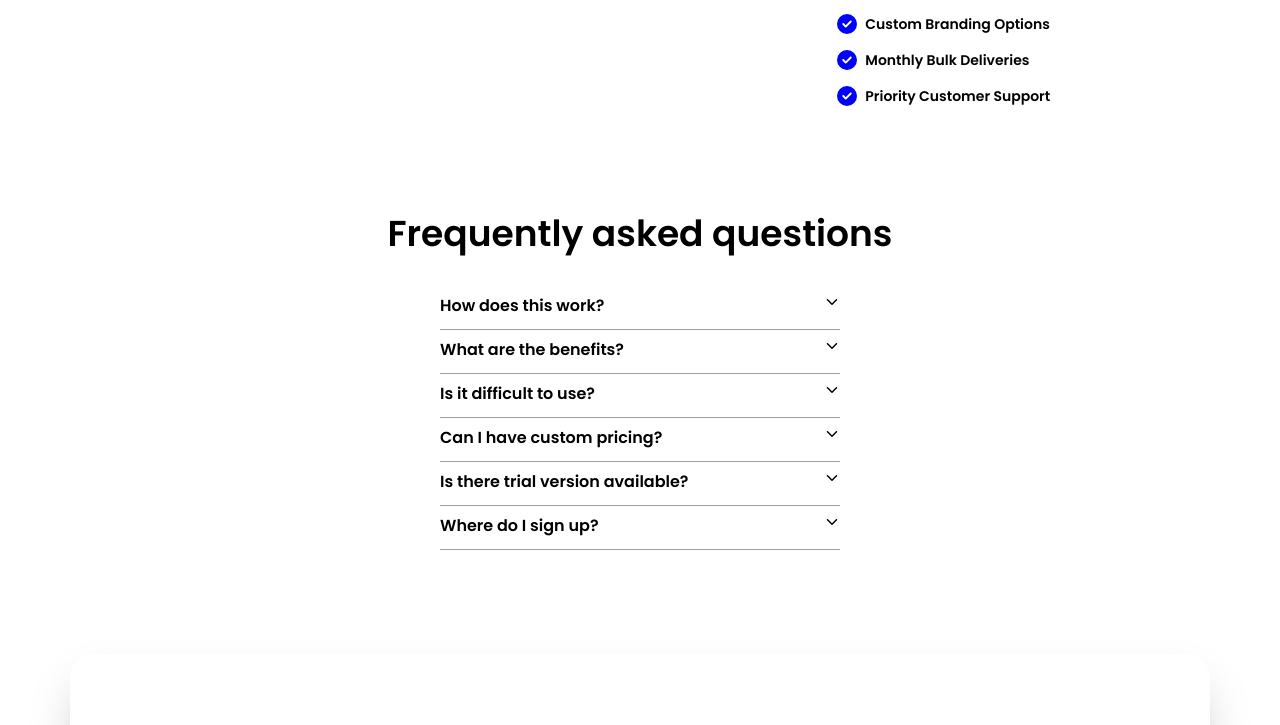
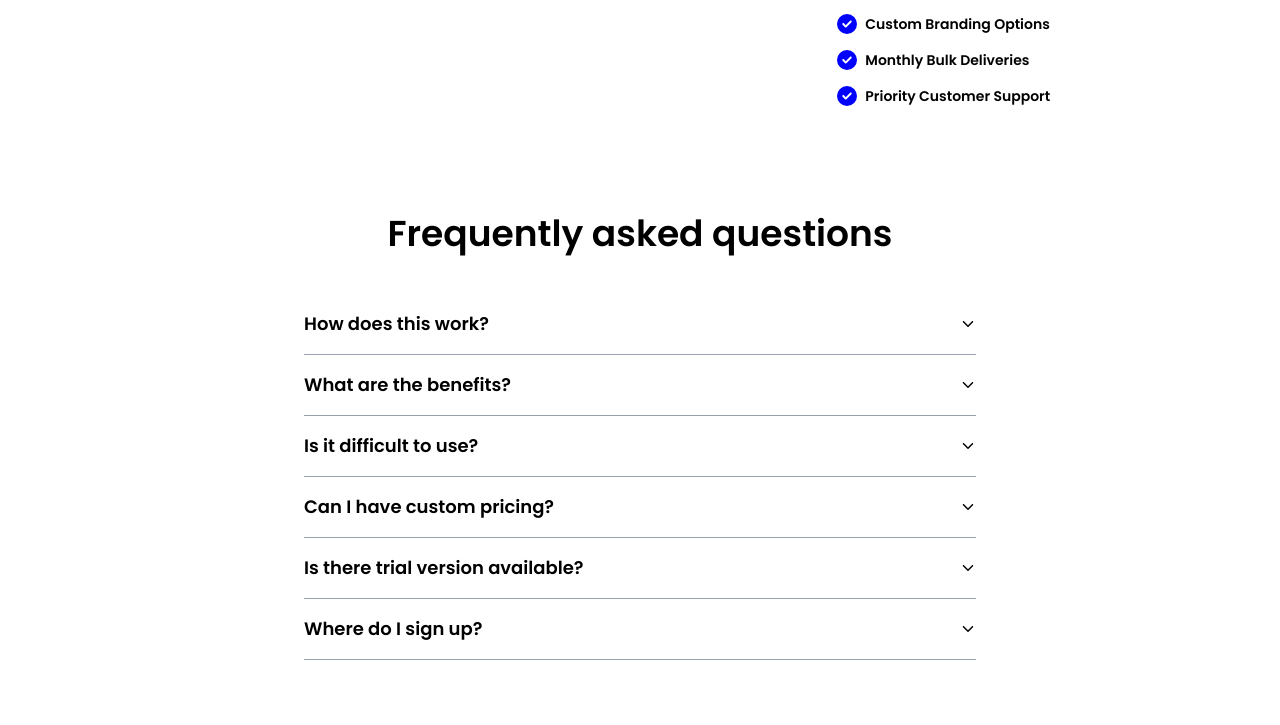
Before and after one commit to M-Juss/React-Tailwind-Website, a React (Vite) app: page /pricing in a window 1280 px wide. Shown: the part 1093-1818 px from the top of the page. Built offline with nearby package versions, Linux system fonts and the light colour scheme.

Commit message:
Creates toggle on faqs

```diff
--- a/src/pages/Pricing.jsx
+++ b/src/pages/Pricing.jsx
@@ -1,15 +1,29 @@
 import React from 'react';
 import NavBar from '../components/NavBar';
 import { FaCircleCheck } from "react-icons/fa6";
-import { IoIosArrowDown } from "react-icons/io";
+import { IoIosArrowDown, IoIosArrowUp } from "react-icons/io";
 import Footer from '../components/Footer';
 import GetStarted from '../components/GetStarted';
+import { useState } from 'react';
 
 const Pricing = () => {
   const basic = ["Daily Freshness Dose", "Natural Mint Formula", "Pocket-Friendly Packaging"];
   const pro = [...basic, "Stronger, Longer-Lasting Freshness", "Dual-Use (Mouth + Water Enhancer)", "Exclusive Mint Variants"];
   const business = [...pro, "Custom Branding Options", "Monthly Bulk Deliveries", "Priority Customer Support"];
-  const questions = ["How does this work?", "What are the benefits?", "Is it difficult to use?", "Can I have custom pricing?", "Is there trial version available?", "Where do I sign up?"];
+  const faqs = [
+    "How does this work?",
+    "What are the benefits?",
+    "Is it difficult to use?",
+    "Can I have custom pricing?",
+    "Is there trial version available?",
+    "Where do I sign up?"
+  ];
+
+  const [openIndex, setOpenIndex] = useState(null);
+
+  const toggleArrow = (index) => {
+    setOpenIndex(prev => (prev === index ? null : index));
+  };
 
   return (
     <div className='min-h-screen w-full bg-white flex flex-col'>
@@ -156,14 +170,20 @@ const Pricing = () => {
             <IoIosArrowDown />
         </div> */}
 
-        {questions.map((question, index) => {
-          return(
-          <div className='flex w-100 justify-between border-b-gray-400 h-9 border-b-1 mb-2 pb-2' key={index}>
-            <h2>{question}</h2>
-            <IoIosArrowDown />
-        </div> );
-
-        })}
+{faqs.map((question, index) => (
+          <div
+            key={index}
+            onClick={() => toggleArrow(index)}
+            className='flex w-full max-w-2xl justify-between items-center border-b border-gray-400 py-4 cursor-pointer'
+          >
+            <h2 className='text-lg'>{question}</h2>
+            {openIndex === index ? (
+              <IoIosArrowUp className='transition-transform duration-200' />
+            ) : (
+              <IoIosArrowDown className='transition-transform duration-200' />
+            )}
+          </div>
+        ))}
       </div>
 
       <GetStarted />
```
